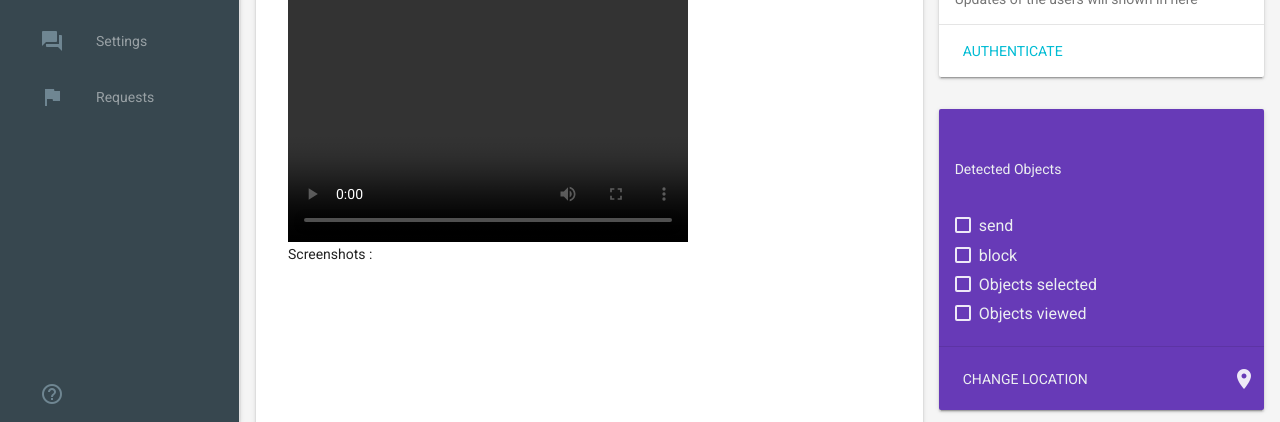
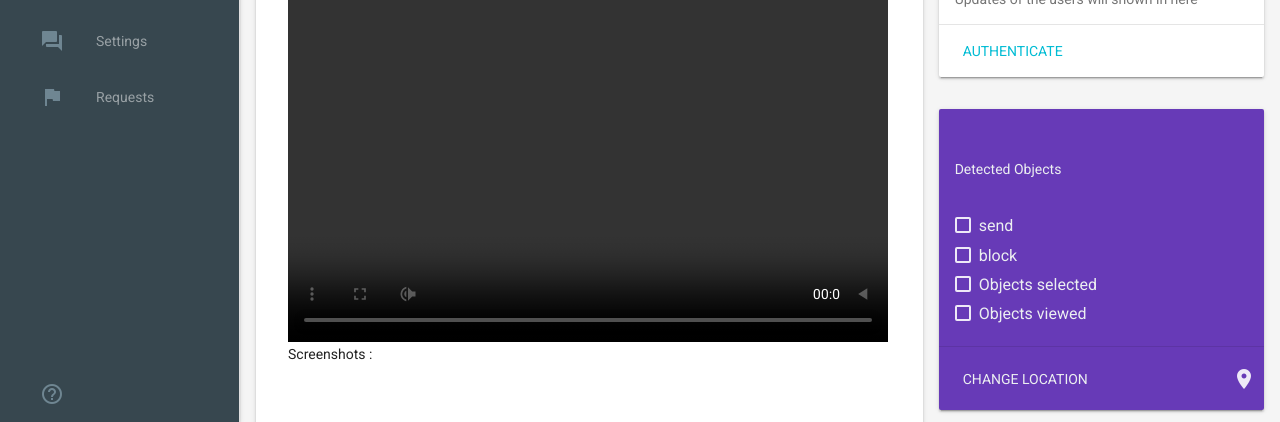
Before and after one commit to ChathuraSam/rtbms-webApp, a plain HTML site: page index.html in a window 1280 px wide. Shown: the part 398-820 px from the top of the page. Drawn offline with nearby package versions, Linux system fonts and the light colour scheme; files whose address does not match are found by name.

Commit message:
added js to capture image

```diff
--- a/index.html
+++ b/index.html
@@ -123,10 +123,12 @@
   <button onclick="snapshot();" class="mdl-button mdl-js-button mdl-button--raised mdl-button--colored">Take Snapshot</button>
 </p>
 
-<video onclick="snapshot(this);" width=400 height=400 id="video" controls autoplay></video>
+<video onclick="snapshot(this);" width=600 height=500 id="video" controls autoplay style="transform: rotateY(180deg);
+    -webkit-transform:rotateY(180deg); /* Safari and Chrome */
+    -moz-transform:rotateY(180deg); /* Firefox */"></video>
 
 <p>Screenshots : <p>
-    <canvas  id="myCanvas" width="400" height="350"></canvas>
+    <canvas  id="myCanvas" width="10" height="10"></canvas>
 
 
 
--- a/js/getusermedia.js
+++ b/js/getusermedia.js
@@ -1,10 +1,7 @@
 //--------------------
 // GET USER MEDIA CODE
 //--------------------
-          navigator.getUserMedia = ( navigator.getUserMedia ||
-                             navigator.webkitGetUserMedia ||
-                             navigator.mozGetUserMedia ||
-                             navigator.msGetUserMedia);
+navigator.getUserMedia = ( navigator.getUserMedia || navigator.webkitGetUserMedia || navigator.mozGetUserMedia || navigator.msGetUserMedia);
 
 var video;
 var webcamStream;
@@ -54,4 +51,36 @@
 function snapshot() {
 // Draws current image from the video element into the canvas
 ctx.drawImage(video, 0,0, canvas.width, canvas.height);
+console.log("button triggered");
 }
+
+//
+//getting capture
+
+(function() {
+    "use strict";
+
+    var video, $output;
+    var scale = 0.25;
+
+    var initialize = function() {
+        $output = $("#output");
+        video = $("#video").get(0);
+        $("#capture").click(captureImage);
+    };
+
+    var captureImage = function() {
+        var canvas = document.createElement("canvas");
+        canvas.width = video.videoWidth * scale;
+        canvas.height = video.videoHeight * scale;
+        canvas.getContext('2d')
+              .drawImage(video, 0, 0, canvas.width, canvas.height);
+
+        var img = document.createElement("img");
+        img.src = canvas.toDataURL();
+        $output.prepend(img);
+    };
+
+    $(initialize);
+
+}());
```
Lines whose indentation alone changed are shown as unchanged.
